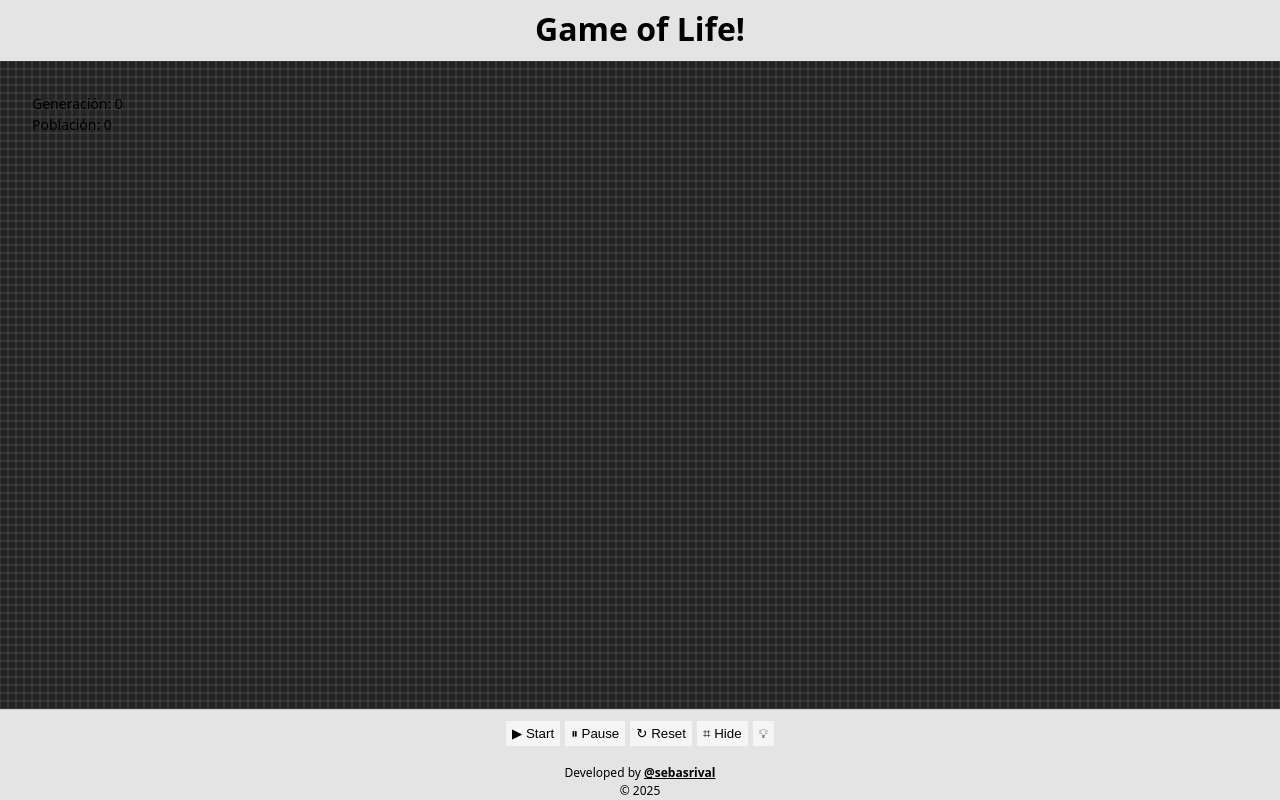
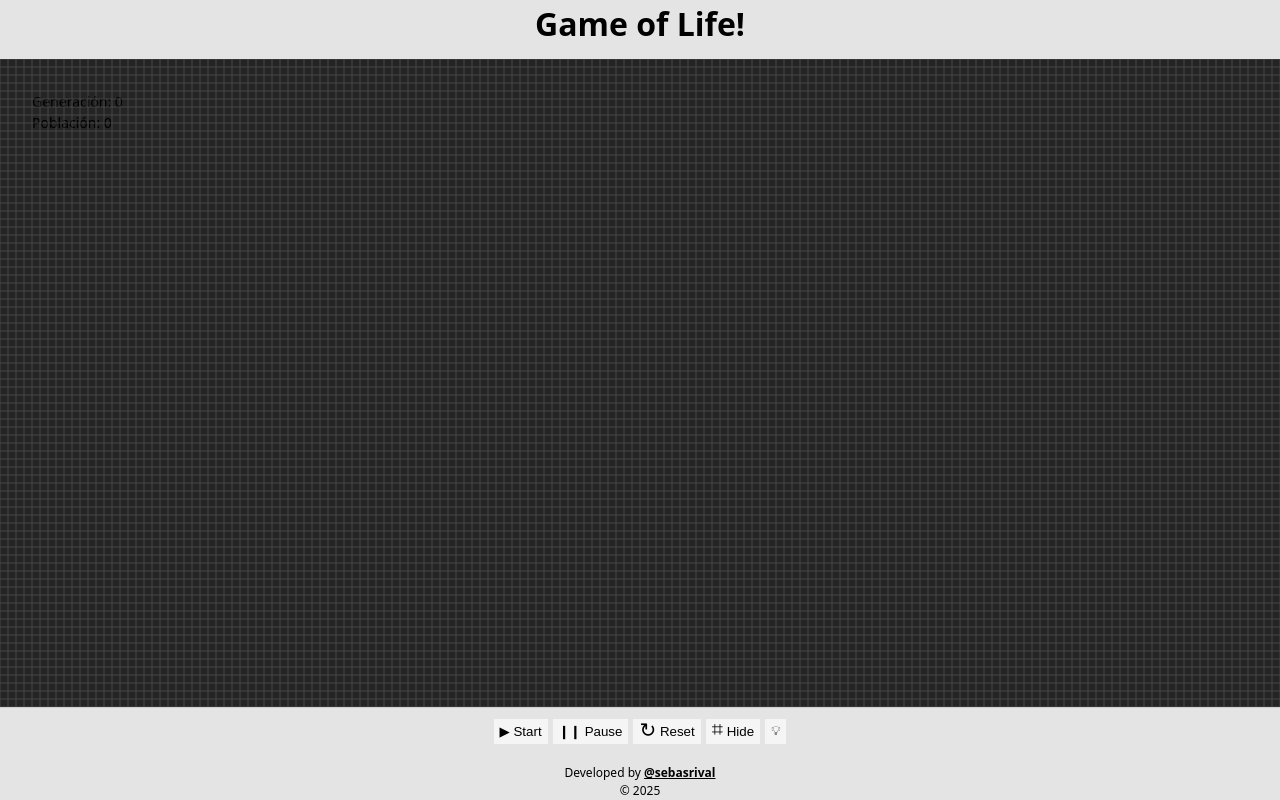
Before and after one commit to sebasrival/game-of-life-js, a website built with Vite: page index.html in a window 1280 px wide. Built offline with nearby package versions, Linux system fonts and the light colour scheme.

Commit message:
correción de estilos botones

```diff
--- a/index.html
+++ b/index.html
@@ -23,9 +23,19 @@
 
       <div class="controls">
         <button id="startBtn" type="button">▶ Start</button>
-        <button id="pauseBtn" type="button">⏸ Pause</button>
-        <button id="resetBtn" type="button">&#8635; Reset</button>
-        <button id="gridBtn" type="button">&#x2317; Hide</button>
+        <button id="pauseBtn" type="button">&#10073;&#10073; Pause</button>
+        <button id="resetBtn" type="button" style="position: relative">
+          <span style="font-size: 1.5em; position: relative; top: -2px"
+            >&#8635;</span
+          >
+          <span style="position: relative; top: -3px">Reset</span>
+        </button>
+        <button id="gridBtn" type="button" style="position: relative">
+          <span style="font-size: 1.5em; position: relative; top: -2px"
+            >&#x2317;</span
+          >
+          <span style="position: relative; top: -2px">Hide</span>
+        </button>
         <button id="toggleModeBtn" type="button" class="dark-mode">💡︎</button>
       </div>
     </main>
--- a/src/style.css
+++ b/src/style.css
@@ -37,7 +37,7 @@ body {
   flex-direction: column;
   margin: 0;
   min-width: 320px;
-  min-height: 100dvh;
+  min-height: 100vh;
   color: (var(--color-dark), var(--color-light));
   background-color: light-dark(var(--background-light), var(--background-dark));
 }
@@ -120,7 +120,7 @@ button:active {
   position: absolute;
   top: 10px;
   left: 10px;
-  z-index: 3;
+  z-index: 1;
   text-align: start;
   padding: 20px;
   margin: 2px;
@@ -133,6 +133,7 @@ button:active {
 
 .title_game {
   margin: 0;
+  padding: 0;
   text-align: center;
   color: light-dark(rgb(0, 0, 0), rgb(255, 255, 255));
 }
@@ -160,7 +161,3 @@ footer {
     }
   }
 }
-
-header {
-  padding-top: 5px;
-}
```
